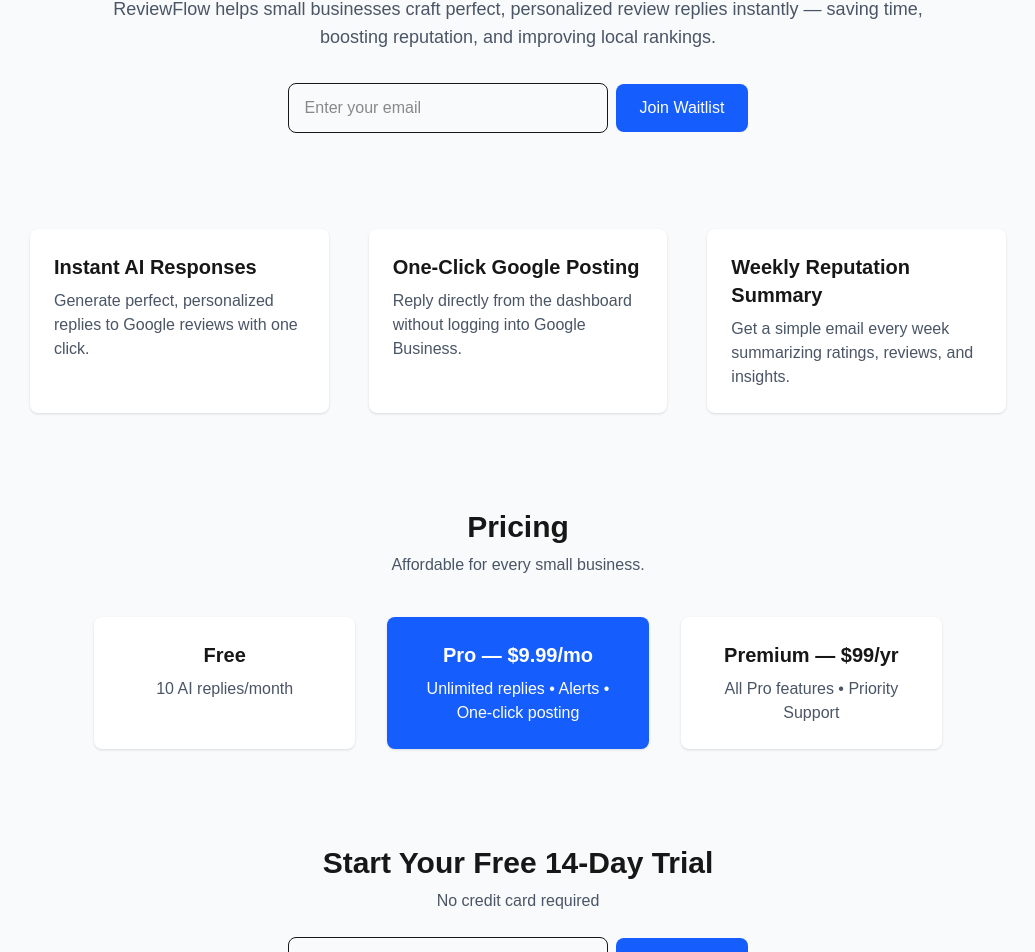
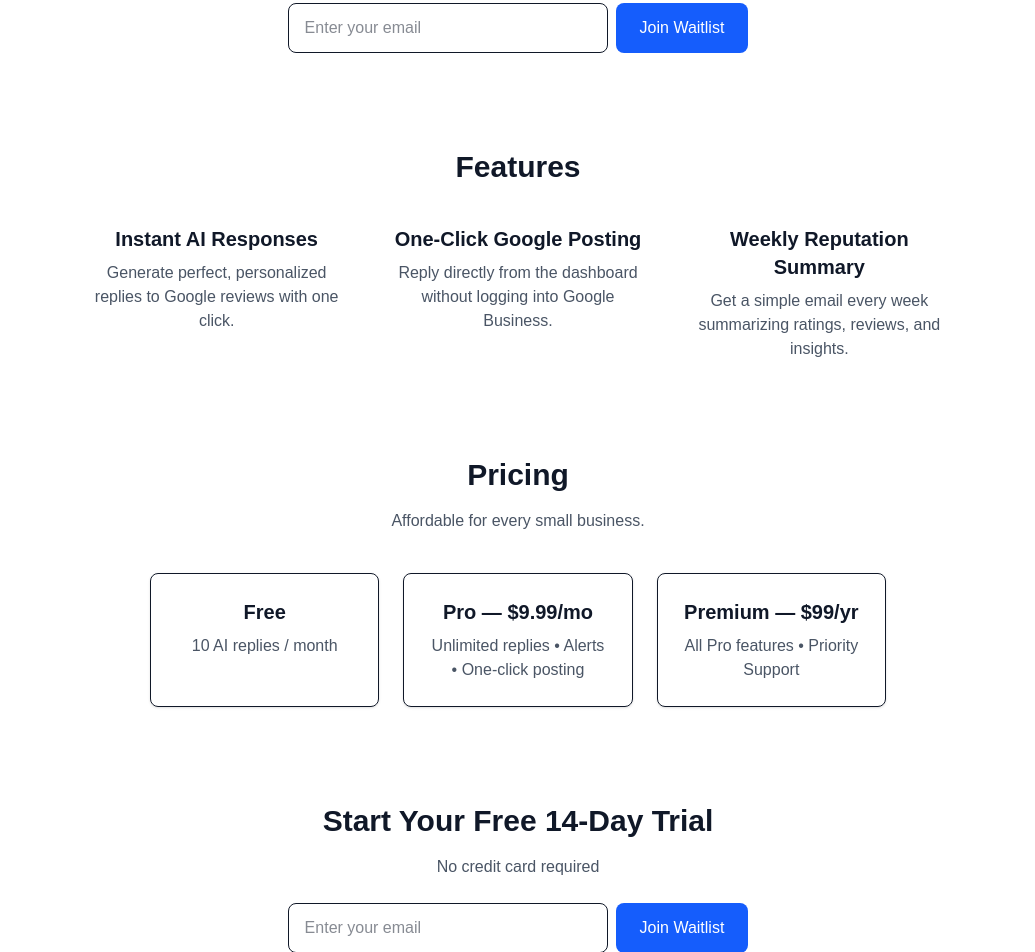
Before and after one commit to AmerC1990/reviewflow, a Next.js app: page / in a window 1280 px wide. Shown: the part 221-1173 px from the top of the page, without its empty margins (122-1157 px from the left). Built offline with nearby package versions, Linux system fonts and the light colour scheme.

Commit message:
Added ConvertKit forms correctly

```diff
--- a/pages/index.js
+++ b/pages/index.js
@@ -1,14 +1,6 @@
 export default function Home() {
   return (
-    <div className="min-h-screen bg-gray-50">
-      {/* NAVBAR */}
-      <nav className="w-full p-5 flex justify-between items-center bg-white shadow">
-        <h1 className="text-2xl font-bold text-blue-600">ReviewFlow</h1>
-        <button className="bg-blue-600 text-white px-4 py-2 rounded-lg font-medium">
-          Join Waitlist
-        </button>
-      </nav>
-
+    <div className="min-h-screen bg-white text-gray-900">
       {/* HERO SECTION */}
       <section className="max-w-4xl mx-auto text-center mt-20 px-4">
         <h2 className="text-4xl font-extrabold text-gray-900">
@@ -19,81 +11,139 @@
           saving time, boosting reputation, and improving local rankings.
         </p>
 
-        <div className="mt-8">
+        {/* ConvertKit Script */}
+        <script src="https://f.convertkit.com/ckjs/ck.5.js"></script>
+
+        {/* ConvertKit Form */}
+        <div className="mt-8 flex justify-center">
+          <form
+            action="https://app.kit.com/forms/8801942/subscriptions"
+            method="post"
+            className="seva-form formkit-form flex"
+            data-sv-form="8801942"
+            data-uid="47a34e4c30"
+            data-format="inline"
+            data-version="5"
+            min-width="400 500 600 700 800"
+          >
+            <div className="formkit-fields flex" data-stacked="false">
+              <div className="formkit-field">
                 <input
+                  className="formkit-input px-4 py-3 border rounded-lg w-80"
+                  name="email_address"
+                  aria-label="Email Address"
+                  placeholder="Enter your email"
+                  required
                   type="email"
-            placeholder="Enter your email"
-            className="px-4 py-3 border rounded-lg w-80"
                 />
-          <button className="bg-blue-600 text-white px-6 py-3 rounded-lg ml-2 font-medium">
+              </div>
+
+              <button
+                data-element="submit"
+                className="formkit-submit bg-blue-600 text-white px-6 py-3 rounded-lg ml-2 font-medium"
+              >
                 Join Waitlist
               </button>
             </div>
+          </form>
+        </div>
       </section>
 
-      {/* FEATURES */}
-      <section className="max-w-5xl mx-auto mt-24 px-6 grid md:grid-cols-3 gap-10">
-        <div className="p-6 bg-white shadow rounded-lg">
-          <h3 className="text-xl font-bold">Instant AI Responses</h3>
-          <p className="mt-2 text-gray-600">
+      {/* FEATURES SECTION */}
+      <section className="max-w-4xl mx-auto mt-24 px-4">
+        <h3 className="text-3xl font-bold text-center mb-10">Features</h3>
+
+        <div className="grid grid-cols-1 md:grid-cols-3 gap-10 text-center">
+          <div>
+            <h4 className="text-xl font-semibold">Instant AI Responses</h4>
+            <p className="text-gray-600 mt-2">
               Generate perfect, personalized replies to Google reviews with one click.
             </p>
           </div>
 
-        <div className="p-6 bg-white shadow rounded-lg">
-          <h3 className="text-xl font-bold">One-Click Google Posting</h3>
-          <p className="mt-2 text-gray-600">
+          <div>
+            <h4 className="text-xl font-semibold">One-Click Google Posting</h4>
+            <p className="text-gray-600 mt-2">
               Reply directly from the dashboard without logging into Google Business.
             </p>
           </div>
 
-        <div className="p-6 bg-white shadow rounded-lg">
-          <h3 className="text-xl font-bold">Weekly Reputation Summary</h3>
-          <p className="mt-2 text-gray-600">
+          <div>
+            <h4 className="text-xl font-semibold">Weekly Reputation Summary</h4>
+            <p className="text-gray-600 mt-2">
               Get a simple email every week summarizing ratings, reviews, and insights.
             </p>
-        </div>
-      </section>
-
-      {/* PRICING */}
-      <section className="max-w-4xl mx-auto mt-24 px-6 text-center">
-        <h3 className="text-3xl font-bold">Pricing</h3>
-        <p className="text-gray-600 mt-2">
-          Affordable for every small business.
-        </p>
-
-        <div className="mt-10 grid md:grid-cols-3 gap-8">
-          <div className="p-6 bg-white rounded-lg shadow">
-            <h4 className="text-xl font-bold">Free</h4>
-            <p className="mt-2 text-gray-600">10 AI replies/month</p>
-          </div>
-
-          <div className="p-6 bg-blue-600 text-white rounded-lg shadow">
-            <h4 className="text-xl font-bold">Pro — $9.99/mo</h4>
-            <p className="mt-2">Unlimited replies • Alerts • One-click posting</p>
-          </div>
-
-          <div className="p-6 bg-white rounded-lg shadow">
-            <h4 className="text-xl font-bold">Premium — $99/yr</h4>
-            <p className="mt-2 text-gray-600">All Pro features • Priority Support</p>
           </div>
         </div>
       </section>
 
-      {/* CTA */}
-      <section className="mt-24 mb-20 text-center">
+      {/* PRICING SECTION */}
+      <section className="max-w-3xl mx-auto mt-24 text-center px-4">
+        <h3 className="text-3xl font-bold">Pricing</h3>
+        <p className="text-gray-600 mt-4">Affordable for every small business.</p>
+
+        <div className="grid grid-cols-1 md:grid-cols-3 gap-6 mt-10">
+          <div className="border p-6 rounded-lg shadow">
+            <h4 className="text-xl font-semibold">Free</h4>
+            <p className="text-gray-600 mt-2">10 AI replies / month</p>
+          </div>
+
+          <div className="border p-6 rounded-lg shadow">
+            <h4 className="text-xl font-semibold">Pro — $9.99/mo</h4>
+            <p className="text-gray-600 mt-2">
+              Unlimited replies • Alerts • One-click posting
+            </p>
+          </div>
+
+          <div className="border p-6 rounded-lg shadow">
+            <h4 className="text-xl font-semibold">Premium — $99/yr</h4>
+            <p className="text-gray-600 mt-2">
+              All Pro features • Priority Support
+            </p>
+          </div>
+        </div>
+      </section>
+
+      {/* FINAL CTA */}
+      <section className="max-w-3xl mx-auto mt-24 text-center pb-20 px-4">
         <h3 className="text-3xl font-bold">Start Your Free 14-Day Trial</h3>
-        <p className="text-gray-600 mt-2">No credit card required</p>
+        <p className="text-gray-600 mt-4">No credit card required</p>
 
-        <div className="mt-6">
+        {/* ConvertKit Script */}
+        <script src="https://f.convertkit.com/ckjs/ck.5.js"></script>
+
+        {/* ConvertKit Form Again */}
+        <div className="mt-6 flex justify-center">
+          <form
+            action="https://app.kit.com/forms/8801942/subscriptions"
+            method="post"
+            className="seva-form formkit-form flex"
+            data-sv-form="8801942"
+            data-uid="47a34e4c30"
+            data-format="inline"
+            data-version="5"
+            min-width="400 500 600 700 800"
+          >
+            <div className="formkit-fields flex" data-stacked="false">
+              <div className="formkit-field">
                 <input
+                  className="formkit-input px-4 py-3 border rounded-lg w-80"
+                  name="email_address"
+                  aria-label="Email Address"
+                  placeholder="Enter your email"
+                  required
                   type="email"
-            placeholder="Enter your email"
-            className="px-4 py-3 border rounded-lg w-80"
                 />
-          <button className="bg-blue-600 text-white px-6 py-3 rounded-lg ml-2 font-medium">
+              </div>
+
+              <button
+                data-element="submit"
+                className="formkit-submit bg-blue-600 text-white px-6 py-3 rounded-lg ml-2 font-medium"
+              >
                 Join Waitlist
               </button>
+            </div>
+          </form>
         </div>
       </section>
     </div>
```
Lines whose indentation alone changed are shown as unchanged.
